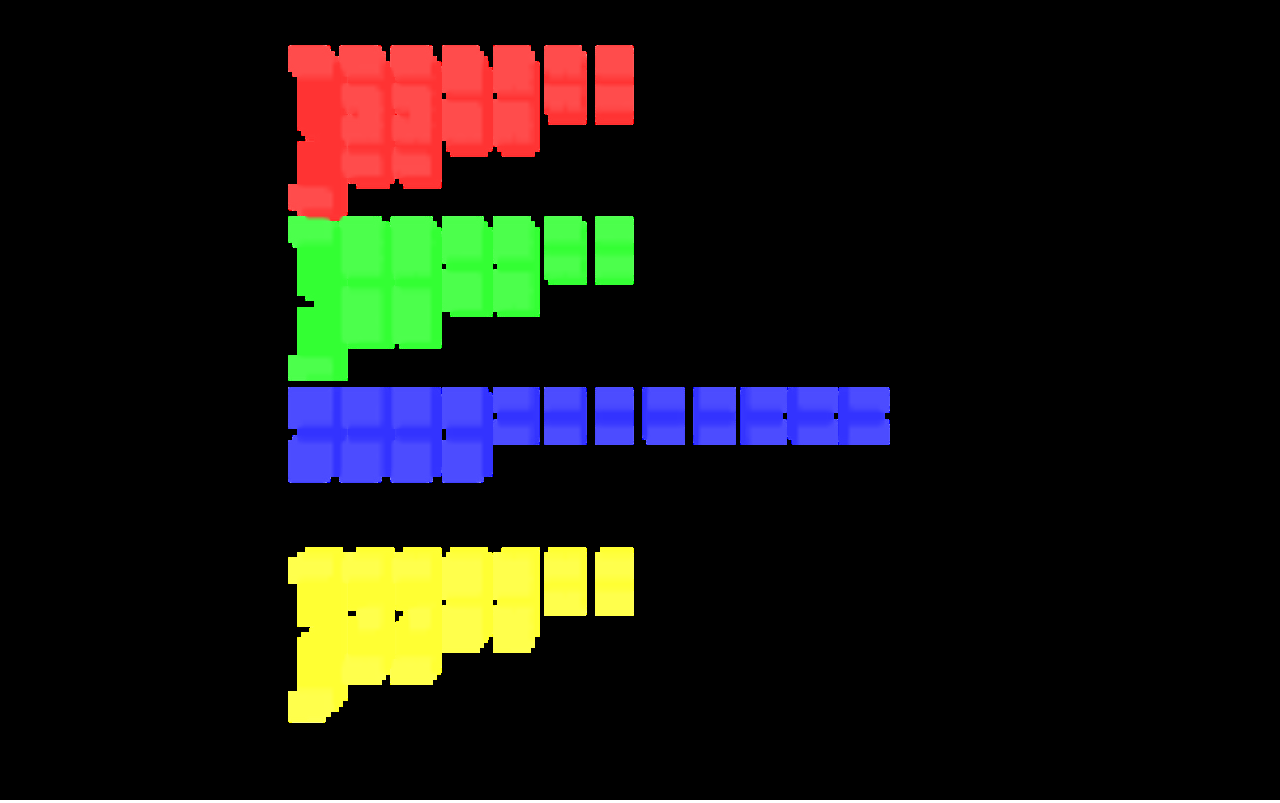
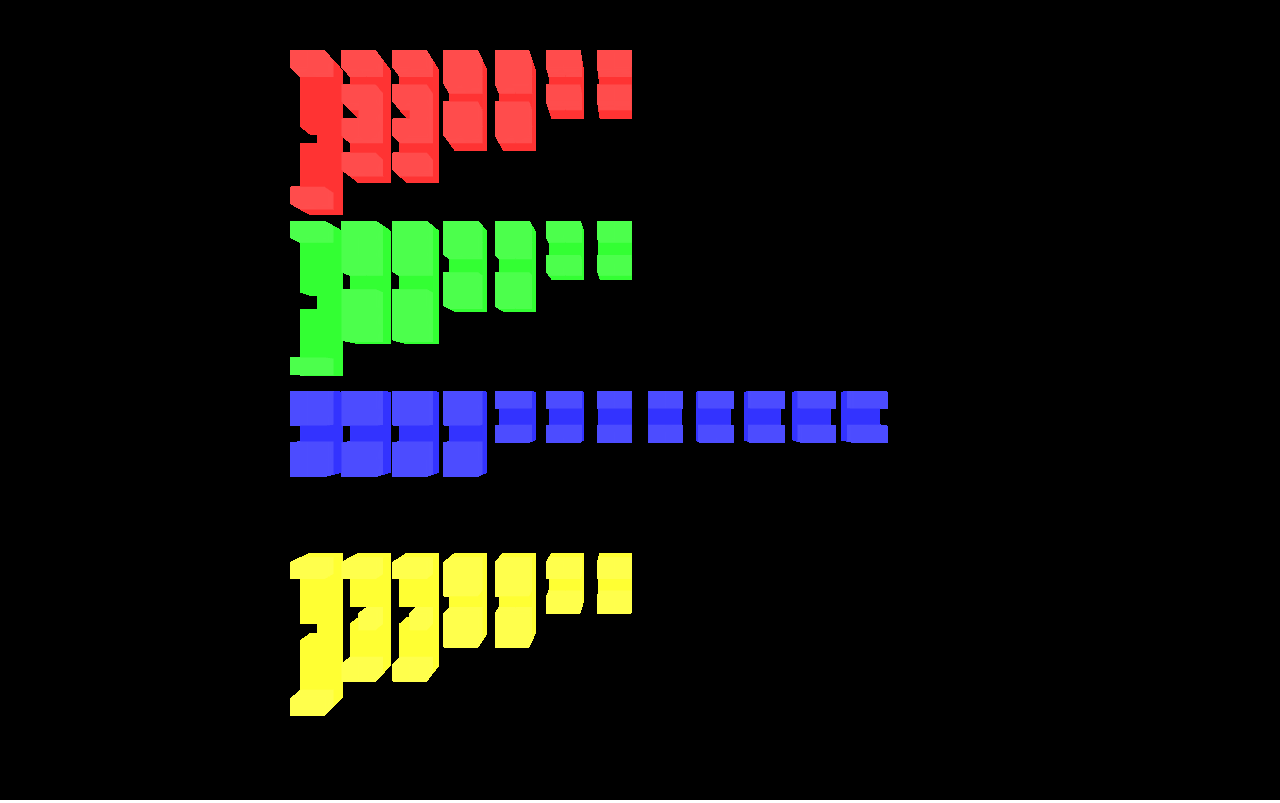
Before and after one commit to pascience/kastet, a plain HTML site: page index.html in a window 1280 px wide. Drawn offline with Linux system fonts and the light colour scheme; animation ran at ten frames a second.

Commit message:
size the canvas to the dimensions of the full page
This gets rid of aliasing.

```diff
--- a/index.html
+++ b/index.html
@@ -7,15 +7,9 @@ body {
   width: 100%;
   height: 100%;
   overflow: hidden;
-  display: flex;
-  justify-content: stretch;
-  align-items: stretch;
 }
-#sketch {
+canvas {
   background: black;
-  flex-grow: 1;
-  width: 100%;
-  height: 100%;
 }
 </style>
 </head>
--- a/main.js
+++ b/main.js
@@ -10,13 +10,18 @@ let ngl = {
     projection: null,
     view: null,
   },
-  width: window.innerWidth,
-  height: window.innerHeight,
+  width: document.body.offsetWidth,
+  height: document.body.offsetHeight,
   pressed_keys: {}
 }
+let canvas = document.getElementById("sketch")
+canvas.width = document.body.offsetWidth
+canvas.height = document.body.offsetHeight
 window.addEventListener("resize", () => {
-  ngl.width = window.innerWidth
-  ngl.height = window.innerHeight
+  ngl.width = document.body.offsetWidth
+  ngl.height = document.body.offsetHeight
+  canvas.width = document.body.offsetWidth
+  canvas.height = document.body.offsetHeight
 })
 window.addEventListener("keydown", function(event) {
   if(! event.repeat) {
@@ -27,7 +32,9 @@ window.addEventListener("keyup", function(event) {
   delete ngl.pressed_keys[event.key]
 }, true)
 
-let gl = document.getElementById("sketch").getContext("webgl")
+
+
+let gl = canvas.getContext("webgl")
 { // WebGL setup
   gl.enable(gl.DEPTH_TEST)
 
```
